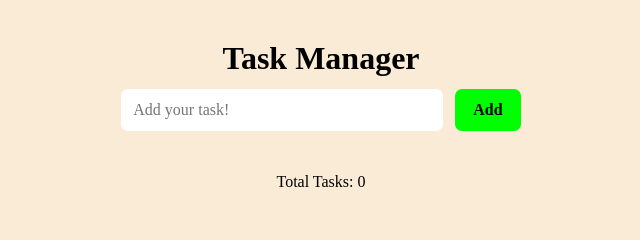
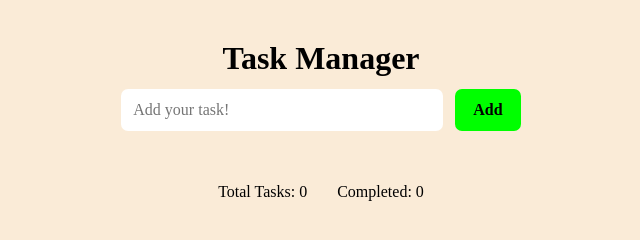
Before and after one commit to ayush-711/task-manager, a plain HTML site: page index.html in a window 1280 px wide. Shown: the whole page, without its empty margins (319-959 px from the left). Drawn offline with Linux system fonts and the light colour scheme.

Commit message:
ft - added completed tasks counter

```diff
--- a/script.js
+++ b/script.js
@@ -37,7 +37,8 @@ function onPressAdd() {
   saveLocalTasks({ text: inputBox.value, completed: false });
 
   inputBox.value = '';
-  updateTotalCount();
+  // updateTotalCount();
+  updateCounters();
 }
 
 // functionality - To Remove the task.
@@ -45,7 +46,8 @@ function updateTM(e) {
   if (e.target.innerHTML === 'Remove!') {
     taskList.removeChild(e.target.parentElement);
     deleteLocalTasks(e.target.parentElement);
-    updateTotalCount();
+    // updateTotalCount();
+    updateCounters();
   }
 
   if (e.target.type === 'checkbox') {
@@ -98,7 +100,8 @@ function getLocalTasks() {
     });
 
   }
-    updateTotalCount();
+  // updateTotalCount();
+  updateCounters();
 }
 
 
@@ -137,6 +140,7 @@ function toggleCompleted(checkbox) {
 
   li.classList.toggle('completed');
   localStorage.setItem("tasks", JSON.stringify(tasks));
+  updateCounters();
 }
 
 //Counters Wrapper
@@ -146,14 +150,22 @@ counterWrapper.classList.add('counter-wrapper');
 const totalCounter = document.createElement('span');
 totalCounter.innerText = 'Total Tasks: 0';
 
+//completed counter
+const completedCounter = document.createElement('span');
+completedCounter.innerText = 'Completed: 0';
+
 counterWrapper.appendChild(totalCounter);
+counterWrapper.appendChild(completedCounter); // 🔹 NEW
 taskList.after(counterWrapper);
 
-// total task counter !
-function updateTotalCount() {
+//combined counters update
+function updateCounters() {
   const tasks = JSON.parse(localStorage.getItem('tasks')) || [];
   totalCounter.innerText = `Total Tasks: ${tasks.length}`;
+  completedCounter.innerText =
+    `Completed: ${tasks.filter(t => t.completed).length}`;
 }
+
 
 document.addEventListener('DOMContentLoaded', getLocalTasks);
 addBtn.addEventListener('click', onPressAdd);
--- a/style.css
+++ b/style.css
@@ -102,3 +102,9 @@ ul li input[type="checkbox"]:checked + p {
     text-decoration: line-through;
     opacity: 0.6;
 }
+
+.counter-wrapper {
+    display: flex;
+    gap: 30px;
+    margin-top: 10px;
+}
```
